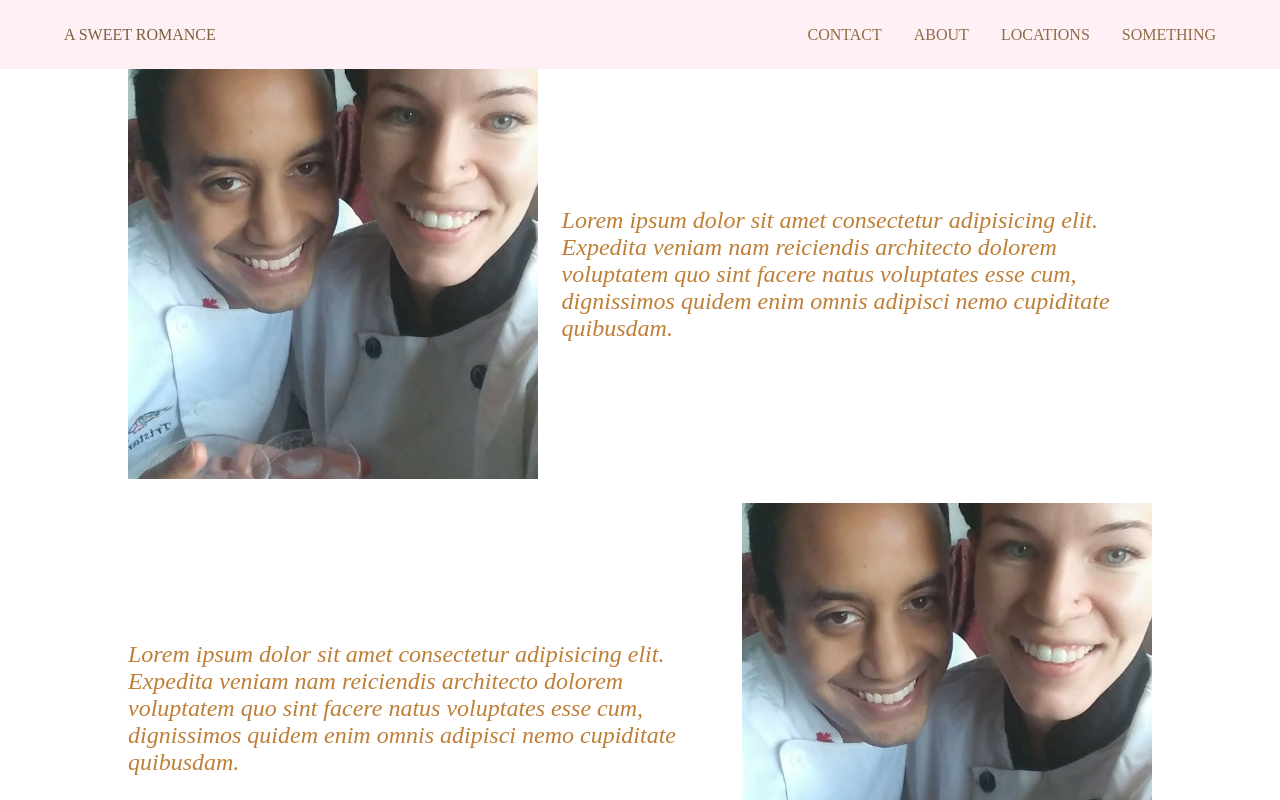
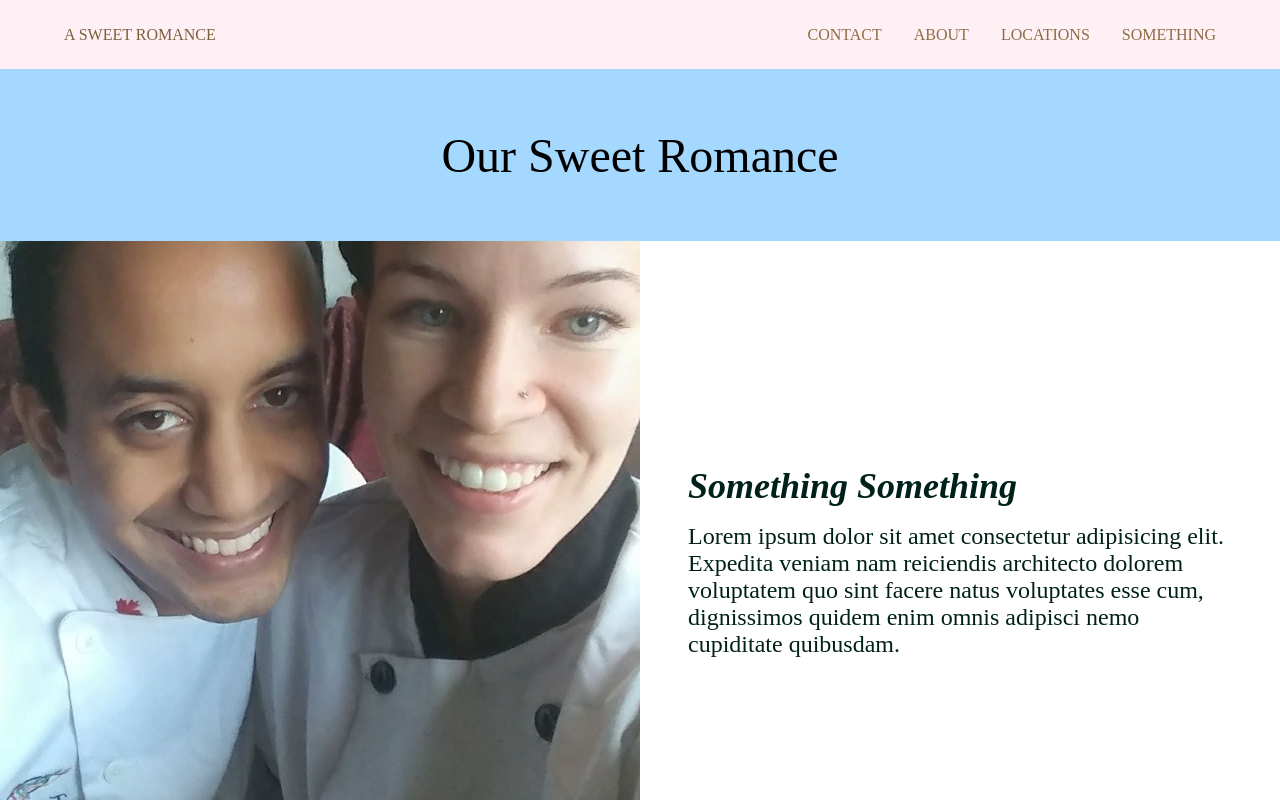
Before and after one commit to Smoopfrog/asweetromance, a React (Create React App) app: page / in a window 1280 px wide. Shown: the top 800 px of the page. Built offline with nearby package versions, Linux system fonts and the light colour scheme.

Commit message:
tweak layout for about page

```diff
--- a/src/Components/AboutPage/AboutPage.jsx
+++ b/src/Components/AboutPage/AboutPage.jsx
@@ -4,23 +4,38 @@ import couplePic from "../../Assets/cuties.jpg";
 const AboutPage = () => {
   return (
     <section className="about-page">
+      <div className="about-page-banner">Our Sweet Romance</div>
       <article className="about-page-article">
-        <img className="about-page-img" src={couplePic} alt="a bunch of cuties" />
+        <img
+          className="about-page-img"
+          src={couplePic}
+          alt="a bunch of cuties"
+        />
+        <div className="about-page-text">
+          <h2 className="about-page-text-title">Something Something</h2>
           <p>
             Lorem ipsum dolor sit amet consectetur adipisicing elit. Expedita
             veniam nam reiciendis architecto dolorem voluptatem quo sint facere
-          natus voluptates esse cum, dignissimos quidem enim omnis adipisci nemo
-          cupiditate quibusdam.
+            natus voluptates esse cum, dignissimos quidem enim omnis adipisci
+            nemo cupiditate quibusdam.
           </p>
+        </div>
       </article>
       <article className="about-page-article">
-        <img className="about-page-img" src={couplePic} alt="a bunch of cuties" />
+        <img
+          className="about-page-img"
+          src={couplePic}
+          alt="a bunch of cuties"
+        />
+        <div className="about-page-text">
+          <h2 className="about-page-text-title">Something Something</h2>
           <p>
             Lorem ipsum dolor sit amet consectetur adipisicing elit. Expedita
             veniam nam reiciendis architecto dolorem voluptatem quo sint facere
-          natus voluptates esse cum, dignissimos quidem enim omnis adipisci nemo
-          cupiditate quibusdam.
+            natus voluptates esse cum, dignissimos quidem enim omnis adipisci
+            nemo cupiditate quibusdam.
           </p>
+        </div>
       </article>
       <button className="about-page-btn">Contact Us</button>
     </section>
--- a/src/Styles/AboutPage.css
+++ b/src/Styles/AboutPage.css
@@ -3,28 +3,45 @@
   align-items: center;
   flex-direction: column;
   margin: 0 auto;
-  width: 80%;
+}
+
+.about-page-banner {
+  display: flex;
+  justify-content: center;
+  align-items: center;
+  width: 100%;
+  height: 172px;
+  font-size: 48px;
+  background-color: #a5d8ff;
 }
 
 .about-page-article {
   display: flex;
   align-items: center;
-  gap: 24px;
-  margin-bottom: 24px;
   font-size: 24px;
   font-weight: 300;
-  font-style: italic;
-  color: #be7f36;
+  color: #00211a;
 }
 
-.about-page-article:nth-child(2n) {
+.about-page-article:nth-child(2n+1) {
   flex-direction: row-reverse;
+  background-color: #a5d8ff;
 }
 
 .about-page-img {
   display: flex;
-  width: 40%;
+  width: 50%;
   height: auto;
+}
+
+.about-page-text {
+  padding: 0 48px;
+  margin: 0 auto;
+}
+
+.about-page-text-title {
+  margin-bottom: 16px;
+  font-style: italic;
 }
 
 .about-page-btn {
--- a/src/Styles/AboutPage.scss
+++ b/src/Styles/AboutPage.scss
@@ -3,28 +3,49 @@
   align-items: center;
   flex-direction: column;
   margin: 0 auto;
-  width: 80%;
+  // width: 80%;
+}
+
+.about-page-banner {
+  display: flex;
+  justify-content: center;
+  align-items: center;
+
+  width: 100%;
+  height: 172px;
+
+  font-size: 48px;
+  background-color: #a5d8ff;
 }
 
 .about-page-article {
   display: flex;
   align-items: center;
-  gap: 24px;
-  margin-bottom: 24px;
   font-size: 24px;
   font-weight: 300;
-  font-style: italic;
-  color: #be7f36;
+  color: #00211a;
 }
 
-.about-page-article:nth-child(2n) {
+.about-page-article:nth-child(2n + 1) {
   flex-direction: row-reverse;
+  background-color: #a5d8ff;
 }
 
 .about-page-img {
   display: flex;
-  width: 40%;
+  width: 50%;
   height: auto;
+}
+
+.about-page-text {
+  padding: 0 48px;
+  margin: 0 auto;
+}
+
+.about-page-text-title {
+  margin-bottom: 16px;
+  font-style: italic;
+
 }
 
 .about-page-btn {
```
Also changed, not shown: 1 other file (tests, documents, lock files or other folders). Lines whose indentation alone changed are shown as unchanged.
